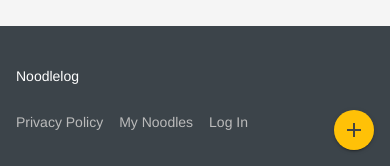
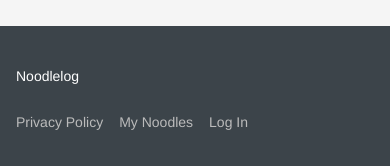
Before and after one commit to abequinonez/udacity-item-catalog, a Flask app: page / in a window 390 px wide. Shown: the part 678-844 px from the top of the page. Run offline with Flask 2, Linux system fonts and the light colour scheme; data comes from the database, SQL or seed files in the repository; data that the repository does not hold is empty; some libraries are stand-ins or nearby versions.

Commit message:
Hide MDL FAB button below 480px width

```diff
--- a/static/css/styles.css
+++ b/static/css/styles.css
@@ -552,21 +552,7 @@ https://blog.escapecreative.com/how-to-replace-text-with-css
         font-size: 16px;
         line-height: 26px;
     }
-}
 
-/* Show mini MDL FAB button at smaller viewports */
-@media screen and (max-width: 460px) {
-    #new-item-button {
-        margin-right: 16px;
-        margin-bottom: 16px;
-        height: 40px;
-        min-width: 40px;
-        width: 40px;
-    }
-}
-
-/* Hide the MDL FAB button when the viewport becomes too small */
-@media screen and (max-width: 319px) {
     #new-item-button {
         display: none;
     }
```
